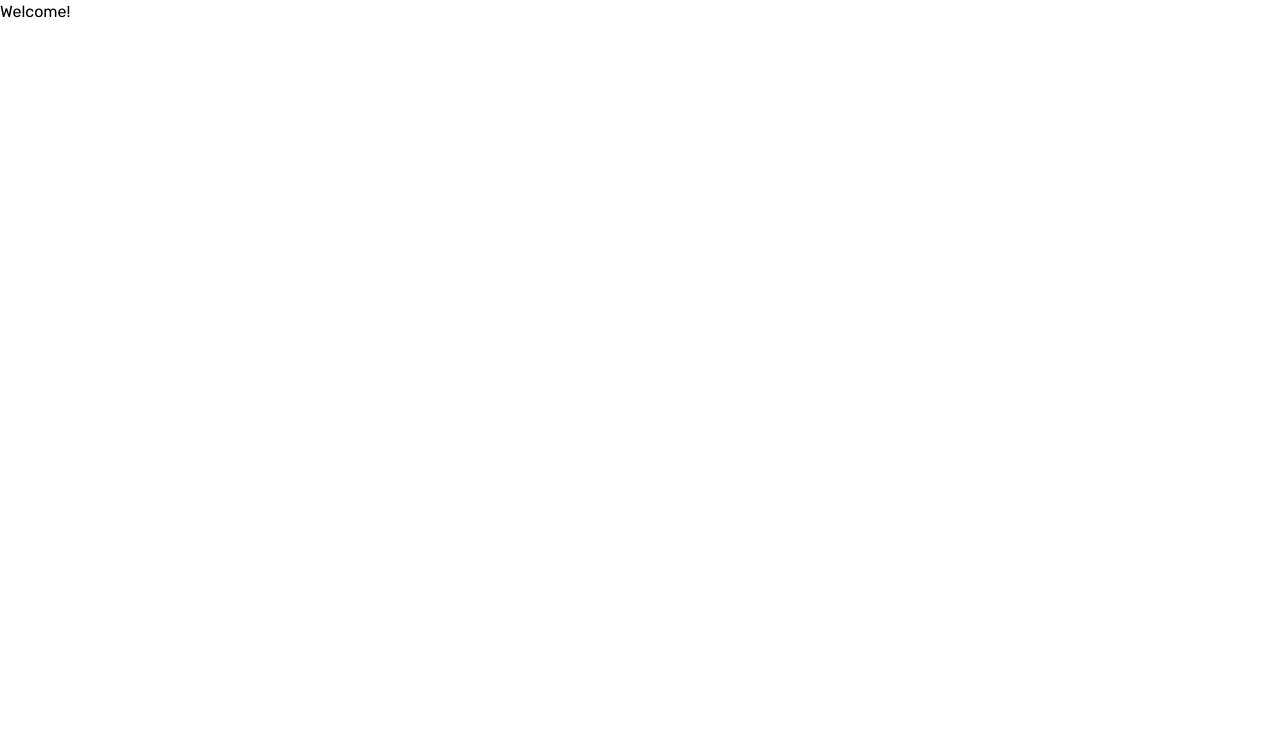
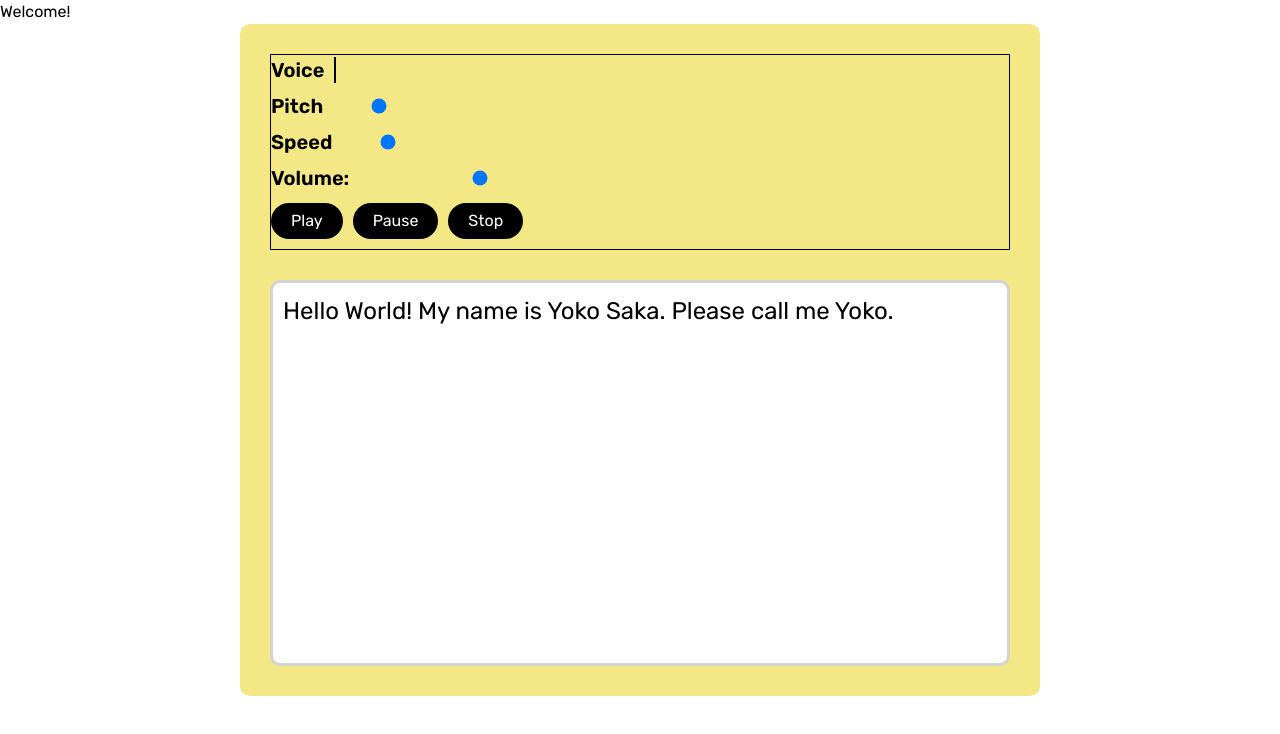
Before and after one commit to yoko-vicky/Text-To-Speech-With-Highlight, a Next.js app: page / in a window 1280 px wide. Shown: the top 734 px of the page. Built offline with nearby package versions, Linux system fonts and the light colour scheme.

Commit message:
Add components

```diff
--- /dev/null
+++ b/components/HomeContent/HomeContent.module.scss
@@ -0,0 +1,11 @@
+.container {
+  width: 90%;
+  max-width: 80rem;
+  margin: 0 auto;
+  display: flex;
+  flex-direction: column;
+  gap: 3rem;
+  background-color: var(--color-primary);
+  padding: 3rem;
+  border-radius: 1rem;
+}
--- /dev/null
+++ b/components/HomeContent/HomeContent.tsx
@@ -0,0 +1,30 @@
+import React from 'react';
+import { TextareaField } from '@/components/TextareaField';
+import dynamic from 'next/dynamic';
+import { ChangeEvent, useState } from 'react';
+import styles from './HomeContent.module.scss';
+
+const TextToSpeech = dynamic(
+  () => import('@/components/TextToSpeech/TextToSpeech'),
+  {
+    ssr: false,
+  },
+);
+
+const HomeContent = () => {
+  const sampleText = 'Hello World! My name is Yoko Saka. Please call me Yoko.';
+  const [text, setText] = useState<string>(sampleText);
+
+  const onChangeText = (e: ChangeEvent<HTMLTextAreaElement>) => {
+    setText(e.target.value);
+  };
+
+  return (
+    <div className={styles.container}>
+      <TextToSpeech text={text} />
+      <TextareaField value={text} onChange={onChangeText} />
+    </div>
+  );
+};
+
+export default HomeContent;
--- /dev/null
+++ b/components/HomeContent/index.ts
@@ -0,0 +1 @@
+export * from './HomeContent'
--- /dev/null
+++ b/components/TextToSpeech/TextToSpeech.module.scss
@@ -0,0 +1,55 @@
+@import '@/styles/abstracts/mixins.scss';
+
+.textToSpeech {
+  border: 1px solid;
+}
+
+.items {
+  display: flex;
+  flex-direction: column;
+  gap: 0.6rem
+}
+
+.item {
+  display: flex;
+  flex-direction: column;
+}
+
+.label {
+  font-size: 2rem;
+  font-weight: bold;
+}
+
+.select {
+  border: 1px solid;
+}
+
+.option {}
+
+.range {}
+
+.buttons {
+  margin: 1rem auto;
+  display: flex;
+  gap: 1rem;
+}
+
+.button {
+  background-color: black;
+  color: white;
+  padding: 0.6rem 2rem;
+  border-radius: 5rem;
+  transition: var(--transition-default);
+
+  &:hover {
+    color: var(--color-primary)
+  }
+}
+
+@include mq(tab) {
+  .item {
+    flex-direction: row;
+    gap: 1rem;
+    align-items: center;
+  }
+}
--- /dev/null
+++ b/components/TextToSpeech/TextToSpeech.tsx
@@ -0,0 +1,150 @@
+import React, { useState, useEffect, ChangeEvent } from 'react';
+import styles from './TextToSpeech.module.scss';
+
+export const TextToSpeech = ({ text = '' }: { text: string }) => {
+  const [isPaused, setIsPaused] = useState<boolean>(false);
+  const [utterance, setUtterance] = useState<SpeechSynthesisUtterance | null>(
+    null,
+  );
+  const [voice, setVoice] = useState<SpeechSynthesisVoice | null>(null);
+  const [pitch, setPitch] = useState<number>(1);
+  const [speed, setSpeed] = useState<number>(1);
+  const [volume, setVolume] = useState<number>(1);
+
+  useEffect(() => {
+    const synth = window.speechSynthesis;
+    const u = new SpeechSynthesisUtterance(text);
+    const voices = synth.getVoices();
+
+    setUtterance(u);
+    setVoice(voices[0]);
+
+    return () => {
+      synth.cancel();
+    };
+  }, [text]);
+
+  const handlePlay = () => {
+    const synth = window.speechSynthesis;
+
+    if (isPaused) {
+      synth.resume();
+    } else if (utterance) {
+      utterance.voice = voice;
+      utterance.pitch = pitch;
+      utterance.rate = speed;
+      utterance.volume = volume;
+      synth.speak(utterance);
+    }
+
+    setIsPaused(false);
+  };
+
+  const handlePause = () => {
+    const synth = window.speechSynthesis;
+
+    synth.pause();
+
+    setIsPaused(true);
+  };
+
+  const handleStop = () => {
+    const synth = window.speechSynthesis;
+
+    synth.cancel();
+
+    setIsPaused(false);
+  };
+
+  const handleVoiceChange = (event: ChangeEvent<HTMLSelectElement>) => {
+    const voices = window.speechSynthesis.getVoices();
+    const newVoice = voices.find((v) => v.name === event.target.value);
+    setVoice(newVoice ? newVoice : null);
+  };
+
+  const handlePitchChange = (event: ChangeEvent<HTMLInputElement>) => {
+    setPitch(parseFloat(event.target.value));
+  };
+
+  const handleSpeedChange = (event: ChangeEvent<HTMLInputElement>) => {
+    setSpeed(parseFloat(event.target.value));
+  };
+
+  const handleVolumeChange = (event: ChangeEvent<HTMLInputElement>) => {
+    setVolume(parseFloat(event.target.value));
+  };
+
+  return (
+    <div className={styles.textToSpeech}>
+      <div className={styles.items}>
+        <label className={styles.item}>
+          <span className={styles.label}>Voice</span>
+          <select
+            value={voice?.name}
+            onChange={handleVoiceChange}
+            className={styles.select}
+          >
+            {window.speechSynthesis.getVoices().map((voice) => (
+              <option
+                key={voice.name}
+                value={voice.name}
+                className={styles.option}
+              >
+                {voice.name}
+              </option>
+            ))}
+          </select>
+        </label>
+        <label className={styles.item}>
+          <span className={styles.label}>Pitch</span>
+          <input
+            type="range"
+            min="0.5"
+            max="2"
+            step="0.1"
+            value={pitch}
+            onChange={handlePitchChange}
+            className={styles.range}
+          />
+        </label>
+        <label className={styles.item}>
+          <span className={styles.label}>Speed</span>
+          <input
+            type="range"
+            min="0.5"
+            max="2"
+            step="0.1"
+            value={speed}
+            onChange={handleSpeedChange}
+            className={styles.range}
+          />
+        </label>
+        <label className={styles.item}>
+          <span className={styles.label}>Volume:</span>
+          <input
+            type="range"
+            min="0"
+            max="1"
+            step="0.1"
+            value={volume}
+            onChange={handleVolumeChange}
+            className={styles.range}
+          />
+        </label>
+      </div>
+      <div className={styles.buttons}>
+        <button onClick={handlePlay} className={styles.button}>
+          {isPaused ? 'Resume' : 'Play'}
+        </button>
+        <button onClick={handlePause} className={styles.button}>
+          Pause
+        </button>
+        <button onClick={handleStop} className={styles.button}>
+          Stop
+        </button>
+      </div>
+    </div>
+  );
+};
+
+export default TextToSpeech;
--- /dev/null
+++ b/components/TextToSpeech/index.ts
@@ -0,0 +1 @@
+export * from './TextToSpeech'
--- /dev/null
+++ b/components/TextareaField/TextareaField.module.scss
@@ -0,0 +1,7 @@
+.textarea {
+  border: 3px solid lightgray;
+  border-radius: 1rem;
+  background-color: white;
+  padding: 1rem;
+  font-size: 2.4rem;
+}
--- /dev/null
+++ b/components/TextareaField/TextareaField.tsx
@@ -0,0 +1,21 @@
+import React, { ChangeEvent } from 'react';
+import styles from './TextareaField.module.scss';
+
+export const TextareaField = ({
+  value,
+  onChange,
+}: {
+  value: string;
+  onChange: (e: ChangeEvent<HTMLTextAreaElement>) => void;
+}) => {
+  return (
+    <textarea
+      value={value}
+      onChange={onChange}
+      className={styles.textarea}
+      rows={10}
+    />
+  );
+};
+
+export default TextareaField;
--- /dev/null
+++ b/components/TextareaField/index.ts
@@ -0,0 +1 @@
+export * from './TextareaField'
--- a/pages/index.tsx
+++ b/pages/index.tsx
@@ -1,7 +1,10 @@
+import HomeContent from '@/components/HomeContent/HomeContent';
+
 export default function Home() {
   return (
     <>
       <h1>Welcome!</h1>
+      <HomeContent />
     </>
   );
 }
--- a/styles/abstracts/_variables.scss
+++ b/styles/abstracts/_variables.scss
@@ -1,5 +1,5 @@
 :root {
-  --color-primary: green;
+  --color-primary: rgb(243, 232, 133);
   --color-text-primary: black;
   --font-family-regular: 'Rubik';
   --font-size-regular: 1.6rem;
```
